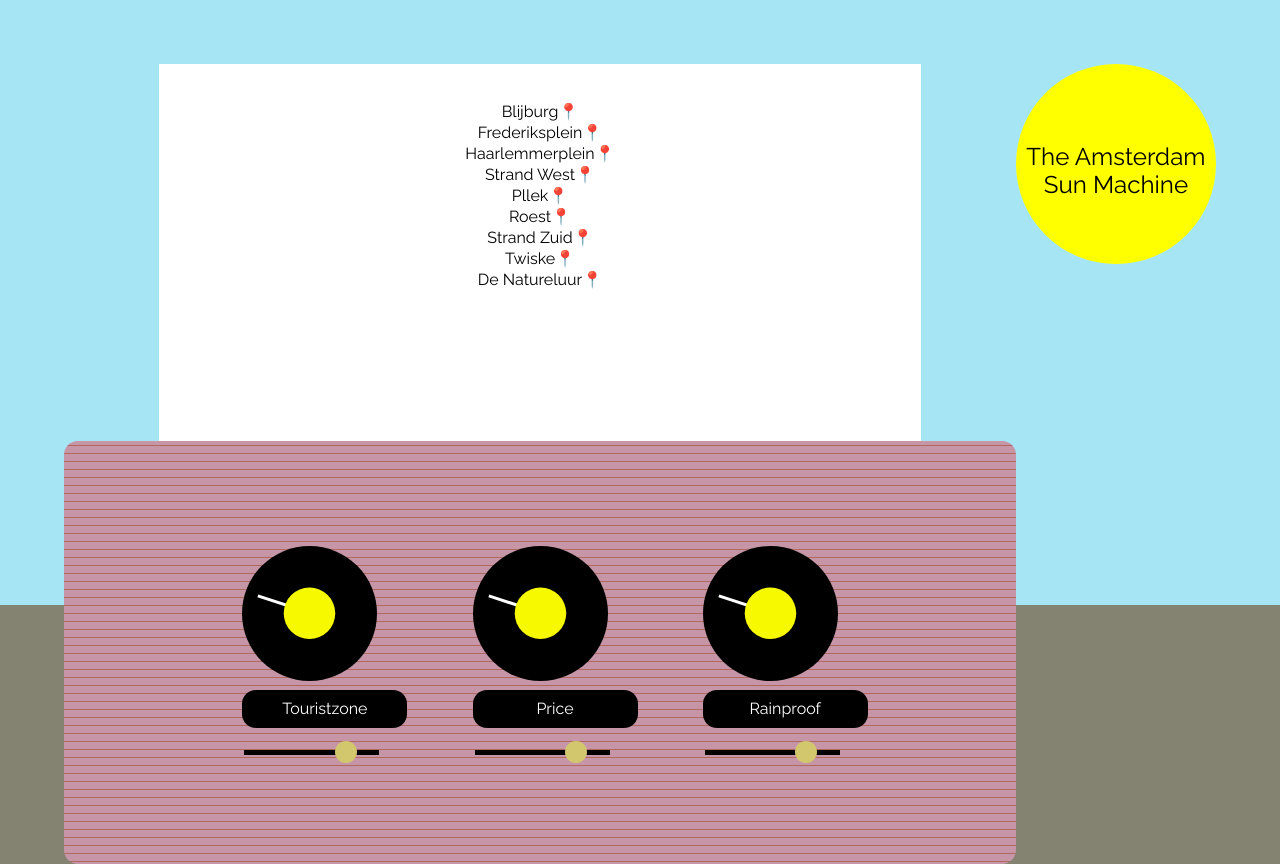
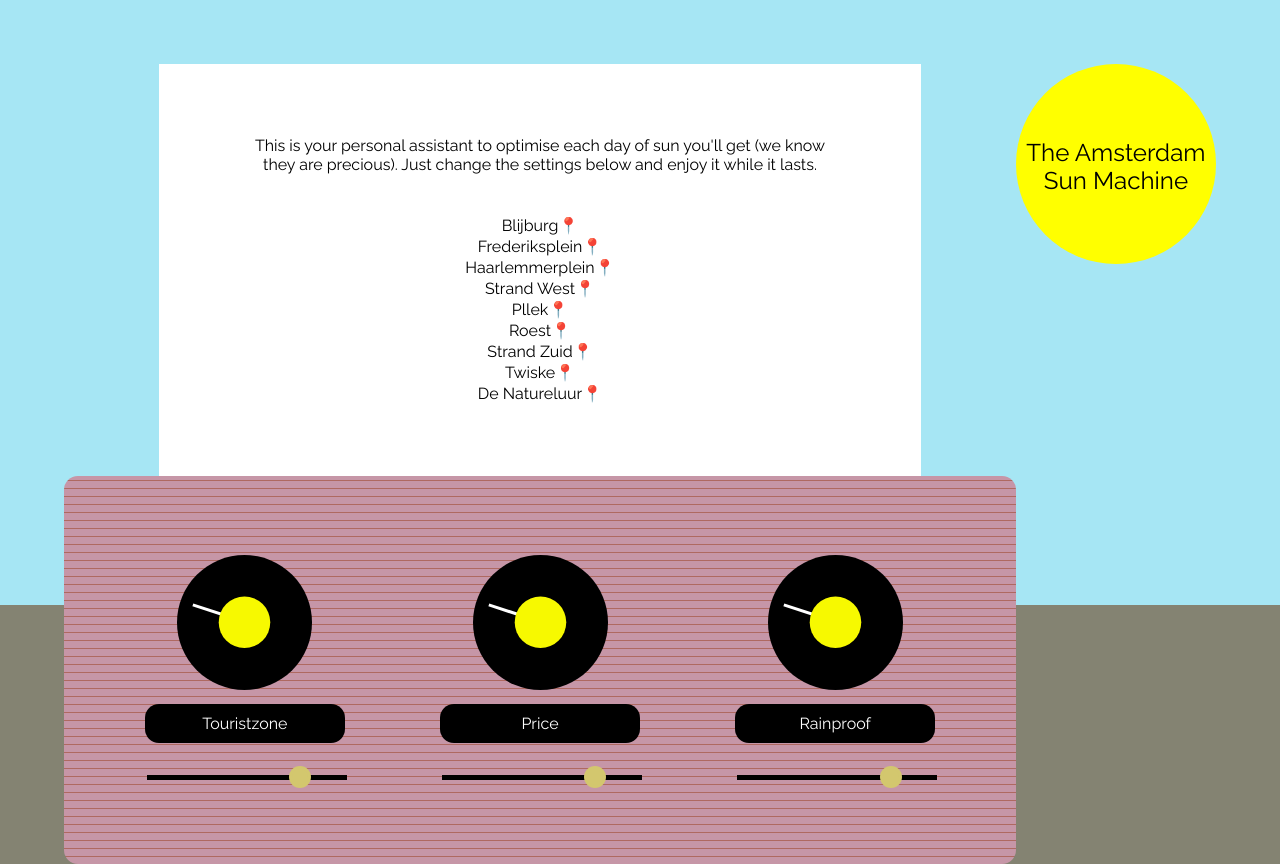
Before and after one commit to madamerobot/damsun-res, a React app: page / in a window 1280 px wide. Built offline with nearby package versions, Linux system fonts and the light colour scheme.

Commit message:
Added intro text

```diff
--- a/src/components/App.js
+++ b/src/components/App.js
@@ -42,6 +42,13 @@ class App extends Component {
 				<div className="machinearea">
 
 					<div className="resultpaper">
+
+						<div className="introtext">
+							<p>This is your personal assistant to optimise each day of sun you'll get (we know they are precious).
+							Just change the settings below and enjoy it while it lasts.
+							</p>
+						</div>
+
 						<div className="results">
 							<Result data={DATA} tourist={this.state.tourist} price={this.state.price} proof={this.state.proof} />
 						</div>
--- a/src/components/Knobbox.js
+++ b/src/components/Knobbox.js
@@ -103,7 +103,9 @@ class Knobbox extends Component {
 					<Knob name={this.props.name} value={this.props.value} onChange={this.props.onChange} rotation={rotation}/>
 				</div>
 
-				<div className="label">{this.props.name}</div>
+				<div className="label">
+					<div>{this.props.name}</div>
+				</div>
 
 				<div className="Slider">
 					<input type="range" value={this.props.value} min="0" max="5" onChange={this.handleChange} className="Slider"/>
--- a/src/components/result.js
+++ b/src/components/result.js
@@ -28,7 +28,7 @@ class Result extends Component {
 			}
 		});
 		if(results.length<=0){
-			return <p>Sorry, you are too picky. No results found.</p>
+			return <p>Nee, you are too picky. No results found. 😭</p>
 		}
 		return results.map ((results) => {
 			return (
--- a/src/components/style.css
+++ b/src/components/style.css
@@ -125,8 +125,22 @@ p {
 .logotitle {
 	font-family: Raleway;
 	font-size: 6px;
-	margin-top: 38%;
+	margin-top: 37%;
 	margin-bottom: 50%;
+}
+
+.aboutlink {
+	font-size: 4px;
+	color: black;
+	text-decoration: none;
+    border-bottom: 1px solid;
+}
+
+.introtext {
+	/*display: none;*/
+	margin: 5%;
+	padding-left: 5%;
+	padding-right: 5%;
 }
 
 /*FLEX ITEM FROM .MACHINEWRAPPER*/
@@ -163,13 +177,15 @@ p {
 	background-color: white;
 	font-family: Raleway;
 	text-align: center;
+
+	display: flex;
+	flex-direction: column;
+	justify-content: center;
 }
 
 /*CHILD OF .RESULTPAPER*/
 .results {
-	margin: 5%;
-/*	padding-top: 5%;
-	padding-bottom: 5%;*/
+	margin-bottom: 5%;
 }
 
 /*FLEX CONTAINER FOR .KNOBBOX*/
@@ -194,12 +210,8 @@ p {
 
 /*FLEX ITEM FROM .MACHINE*/
 .Knobbox {
-	/*width: 20%;*/
-	/*min-width: 200px;*/
+	min-width: 200px;
 	padding: 5%;
-/*	-webkit-box-flex: 1;
-	    -ms-flex: 1;
-	        flex: 1;*/
 
 	display: flex;
 	justify-content: center;
@@ -229,11 +241,9 @@ p {
 	color: white;
 	border-radius: 14px;
 	border-color: black;
-	padding: 15px;
-	margin-top: 5px;
-	line-height: 50%;
+	padding: 5%;
+	margin-top: 5%;
 	font-family: Raleway;
-	width: 100%;
 }
 
 /*CHILD OF .LABELWRAPPER*/
--- a/sunmachine.js
+++ b/sunmachine.js
@@ -12,6 +12,9 @@ app.get('/', function (req, res) {
   res.sendFile(path.join(__dirname, 'build', 'index.html'));
 });
 
+app.get('/about', function (req,res){
+	res.render("about");
+})
 //---------PORT CONFIG-----------------
 
 var server = app.listen(5000, () => {
```
